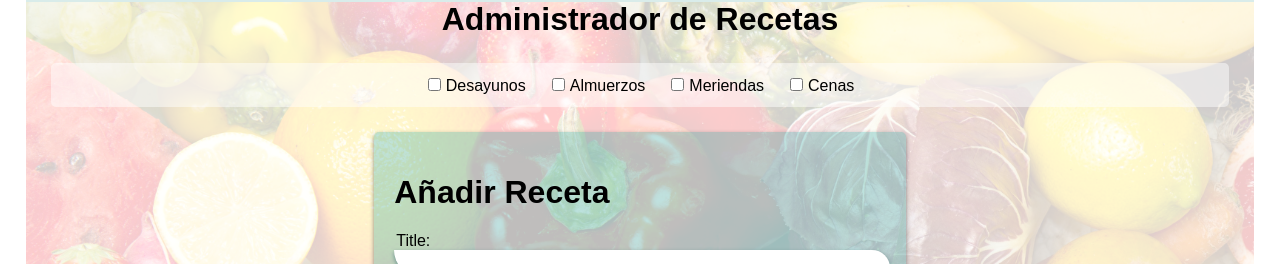
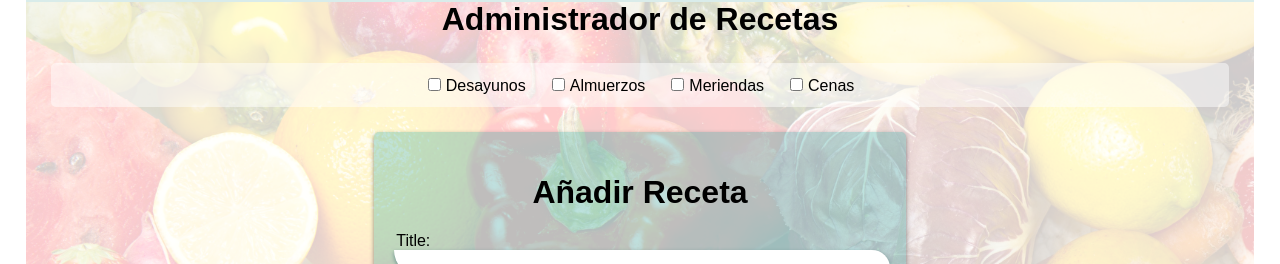
Before and after one commit to angylearns/oviva_care, a React (Vite) app in the folder HolisticFront/: page / in a window 1280 px wide. Shown: the part 5141-5405 px from the top of the page. Built offline with nearby package versions, Linux system fonts and the light colour scheme; no server answers; a web font is replaced by a local one.

Commit message:
styles changes

```diff
--- a/HolisticFront/src/components/recipe/Recipe.jsx
+++ b/HolisticFront/src/components/recipe/Recipe.jsx
@@ -103,7 +103,7 @@ const Recipe = () => {
   return (
     <div className="style">
       <div>
-        <h1 className="title-H1">Administrador de Recetas</h1>
+        <h1 className="title-recipe">Administrador de Recetas</h1>
       </div>
 
       <div className="navbar">
@@ -128,7 +128,7 @@ const Recipe = () => {
           onSubmit={handleSubmit}
         >
           <div>
-            <h1>Añadir Receta</h1>
+            <h1 className="title-add-recipe">Añadir Receta</h1>
             <label>
               Title:
               <input
--- a/HolisticFront/src/components/recipe/recipe.css
+++ b/HolisticFront/src/components/recipe/recipe.css
@@ -1,11 +1,19 @@
 
 
-.title-H1 {
+.title-recipe {
   display: flex;
   font: bold;
   color: #000000;
   justify-content: center;
 
+
+}
+
+.title-add-recipe {
+  display: flex;
+  font: bold;
+  color: #000000;
+  justify-content: center;
 
 }
 
@@ -88,21 +96,9 @@ box-shadow: 0 2px 4px rgb(105, 146, 141);
 }
 
 .recipe-image {
-  width: 300px;
-  height: 300px;
   align-items: center;
   display: flex;
   padding: 8px;
-}
-
-.recipe-image img {
-  width: 300px; /* Ajustar el tamaño de la imagen */
-  height: 300px; /* Ajustar el tamaño de la imagen */
-}
-
-.recipe-card .recipe-image img {
-  width: 300px; /* Ajustar el tamaño de la imagen */
-  height: 300px; /* Ajustar el tamaño de la imagen */
 }
 
 
```
